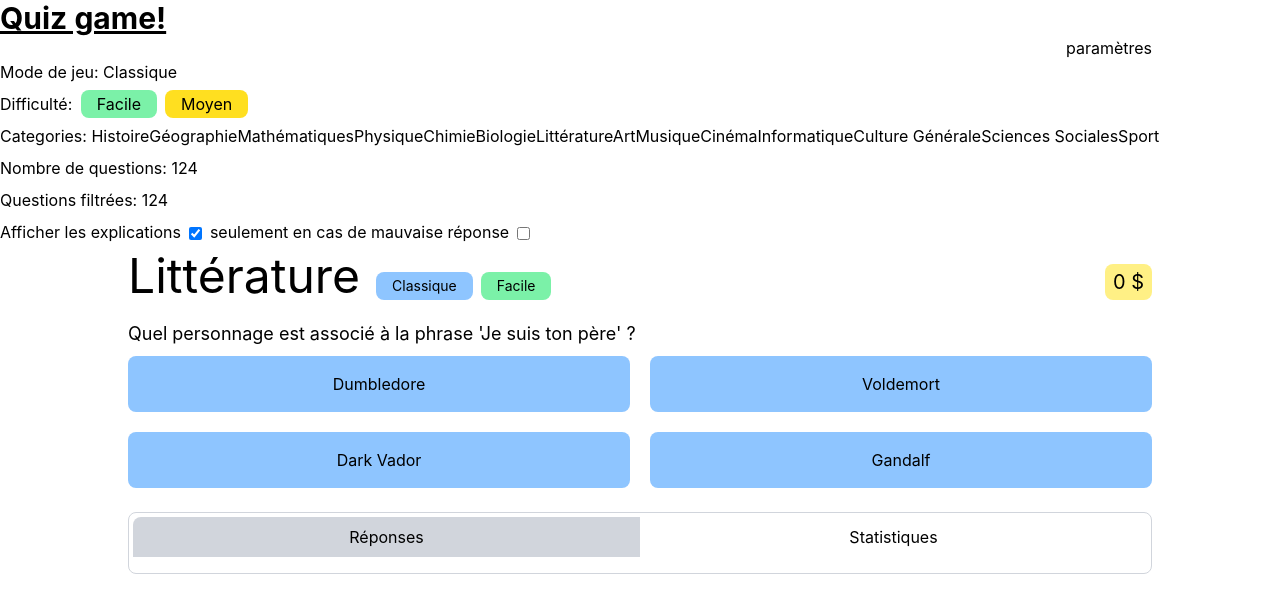
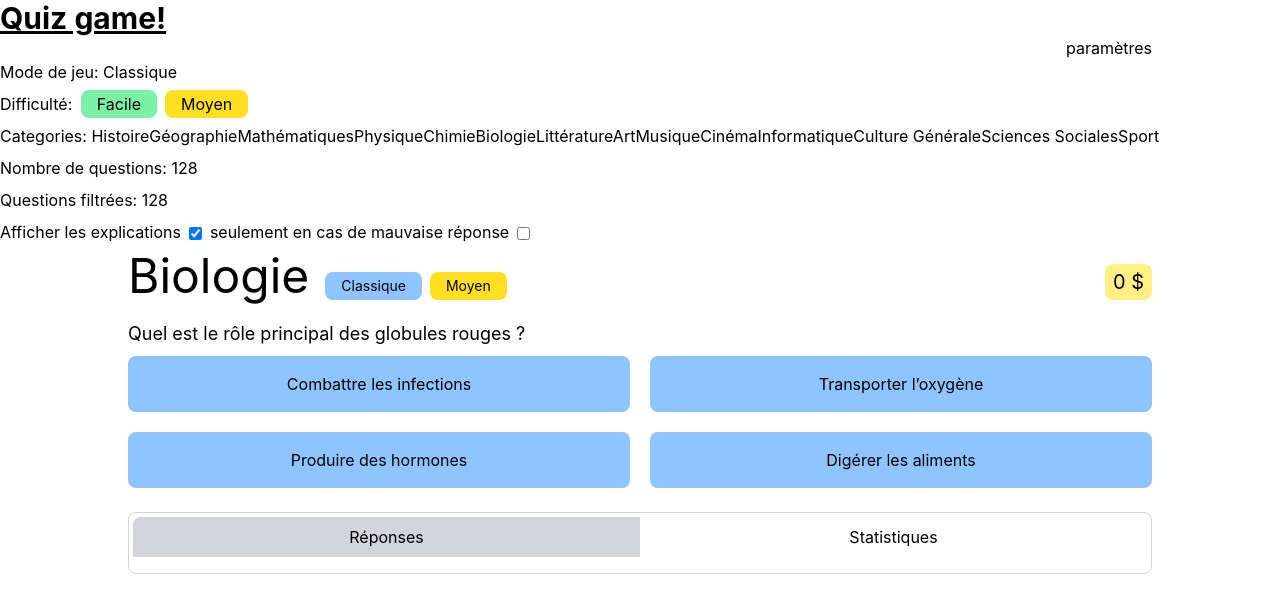
Before and after one commit to kevin-martins/quiz, a React (Create React App) app: page / in a window 1280 px wide. Shown: the top 612 px of the page. Built offline with nearby package versions, Linux system fonts and the light colour scheme.

Commit message:
feat: add new questions about new game mode, remove duplication and update one question

```diff
--- a/src/data/questions.ts
+++ b/src/data/questions.ts
@@ -108,8 +108,8 @@ export const questions: QuestionModel[] = [
     difficulty: "Facile",
     question: "Quel est le plus long fleuve du monde ?",
     choices: ["Nil", "Amazone", "Yangtsé", "Mississippi"],
-    answer: "Amazone",
-    explanation: "L’Amazone est considéré comme le fleuve le plus long du monde, avec environ 7 000 km, devant le Nil selon les dernières études."
+    answer: "Nil",
+    explanation: "Le Nil est le plus long fleuve du monde avec 6 650 km."
   },
   {
     id: "c2a0671a-4fc1-4f45-ae0f-b96b23714cf3",
@@ -649,7 +649,7 @@ export const questions: QuestionModel[] = [
     question: "Quel philosophe a écrit 'Le Contrat social' ?",
     choices: ["Voltaire", "Montesquieu", "Jean-Jacques Rousseau", "Diderot"],
     answer: "Jean-Jacques Rousseau",
-    explanation: "'Le Contrat social' est une œuvre politique majeure écrite par Rousseau en 1762."
+    explanation: "'Le Contrat social' est une œuvre politique majeure sur la démocratie et la souveraineté du peuple écrit par Rousseau en 1762."
   },
   {
     id: "3b3ffb60-193f-4e0e-8e61-0d7a3605c2c1",
@@ -800,16 +800,6 @@ export const questions: QuestionModel[] = [
     choices: ["Vrai", "Faux"],
     answer: "Vrai",
     explanation: "La Joconde, peinte par Léonard de Vinci, est exposée au musée du Louvre à Paris."
-  },
-  {
-    id: "73d9c4d2-b597-43b4-b5f9-514f10b994e2",
-    category: "Sciences Sociales",
-    gameMode: "Classique",
-    difficulty: "Difficile",
-    question: "Quel philosophe est l’auteur du 'Contrat social' ?",
-    choices: ["John Locke", "Voltaire", "Jean-Jacques Rousseau", "Montesquieu"],
-    answer: "Jean-Jacques Rousseau",
-    explanation: "Rousseau a écrit 'Du contrat social', une œuvre majeure sur la démocratie et la souveraineté du peuple."
   },
   {
     id: "8451970f-62df-4d73-9f38-3e5e4d91d99e",
@@ -1240,5 +1230,55 @@ export const questions: QuestionModel[] = [
     choices: ["Agatha Christie", "Arthur Conan Doyle", "Jules Verne", "Stephen King"],
     answer: "Arthur Conan Doyle",
     explanation: "Le détective Sherlock Holmes est un personnage imaginé par l’auteur britannique Arthur Conan Doyle."
+  },
+  {
+  id: "17cf38ae-fd20-4f27-8bd2-16eaa909a321",
+  category: "Géographie",
+  gameMode: "Trouve l'erreur",
+  difficulty: "Moyen",
+  question: "Lequel de ces pays ne fait pas partie de l'Union européenne ?",
+  choices: ["Espagne", "Pologne", "Norvège", "Italie"],
+  answer: "Norvège",
+  explanation: "La Norvège ne fait pas partie de l’Union européenne, contrairement à l’Espagne, l’Italie et la Pologne."
+  },
+  {
+    id: "3d2ebfaa-6e10-45b4-9780-7b6391e2cf6e",
+    category: "Sciences Sociales",
+    gameMode: "Trouve l'erreur",
+    difficulty: "Facile",
+    question: "Lequel de ces droits n’est pas un droit fondamental de l’homme selon la Déclaration universelle des droits de l’homme ?",
+    choices: ["Droit à la vie", "Droit à l'éducation", "Droit de vote pour les animaux", "Droit à la liberté"],
+    answer: "Droit de vote pour les animaux",
+    explanation: "La Déclaration universelle des droits de l’homme ne fait aucunement mention du droit de vote pour les animaux."
+  },
+  {
+    id: "b064b50f-7f85-4b8e-9a7f-0f1f45c132f2",
+    category: "Physique",
+    gameMode: "Trouve l'erreur",
+    difficulty: "Difficile",
+    question: "Laquelle de ces particules n’est pas un fermion ?",
+    choices: ["Électron", "Neutrino", "Proton", "Photon"],
+    answer: "Photon",
+    explanation: "Le photon est un boson, tandis que l’électron, le neutrino et le proton sont des fermions."
+  },
+  {
+    id: "b715254b-1c9e-4cf3-a161-b3a8195f9306",
+    category: "Informatique",
+    gameMode: "Trouve l'erreur",
+    difficulty: "Moyen",
+    question: "Lequel de ces langages n’est pas utilisé pour le développement web ?",
+    choices: ["HTML", "CSS", "Python", "Photoshop"],
+    answer: "Photoshop",
+    explanation: "Photoshop est un logiciel de graphisme, pas un langage de programmation pour le web."
+  },
+  {
+    id: "abf0c8b9-0142-4c18-b6c3-348fc1f6bff5",
+    category: "Histoire",
+    gameMode: "Trouve l'erreur",
+    difficulty: "Moyen",
+    question: "Laquelle de ces personnalités n’a pas été un président de la République française ?",
+    choices: ["François Mitterrand", "Charles de Gaulle", "Jacques Chirac", "Napoléon Bonaparte"],
+    answer: "Napoléon Bonaparte",
+    explanation: "Napoléon Bonaparte était empereur, et non président de la République française."
   }
 ]
```
